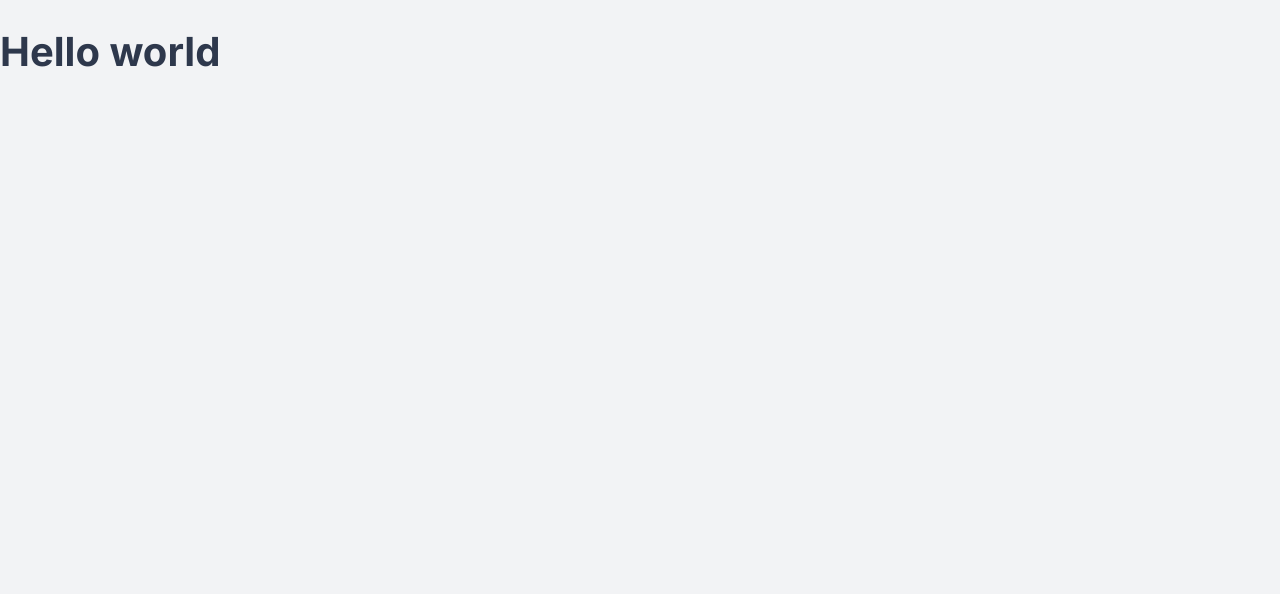
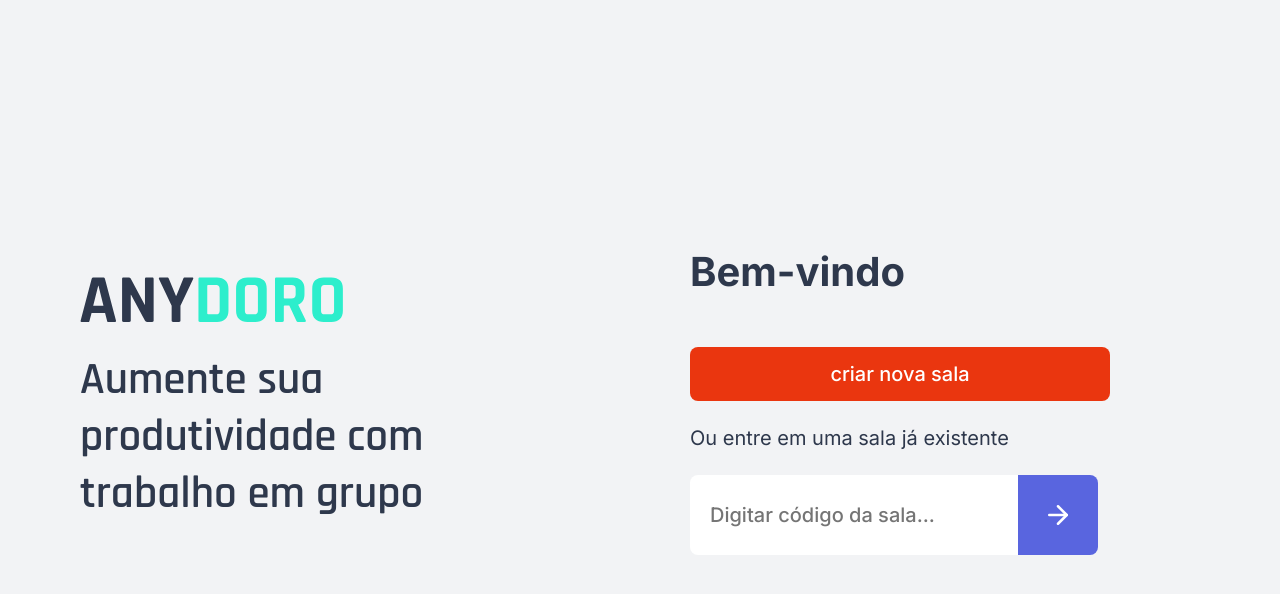
Before and after one commit to Ed-Games/anydoro, a Next.js app: page / in a window 1280 px wide. Shown: the top 594 px of the page. Built offline with nearby package versions, Linux system fonts and the light colour scheme.

Commit message:
update: home base layout

```diff
--- /dev/null
+++ b/src/pages/index.module.scss
@@ -0,0 +1,70 @@
+.container {
+  display: flex;
+  align-items: center;
+  justify-content: center;
+  padding: 60px 30px;
+  width: 100vw;
+  height: 100vh;
+}
+
+.presentation {
+  display: flex;
+  flex-direction: column;
+  align-items: flex-start;
+  justify-content: center;
+  position: relative;
+  min-width: 50%;
+  flex: 1;
+  gap: 30px;
+  padding: 50px;
+
+  span {
+    font-family: "Rajdhani";
+    font-weight: 600;
+    font-size: 45px;
+    line-height: 57px;
+  }
+
+  .backgroundImage{
+    position: absolute;
+    width: 100%;
+
+  }
+}
+
+.createRoom{
+  display: flex;
+  flex-direction: column;
+  min-width: 50%;
+  padding: 50px;
+
+  button, input{
+    margin-top: 25px;
+    margin-bottom: 25px;
+    max-width: 420px;
+  }
+
+  > button{
+    background: var(--red);
+  }
+
+  > div {
+    display: flex;
+    flex-direction: row;
+
+    input{
+      background: var(--white);
+      border-top-right-radius: 0;
+      border-bottom-right-radius: 0;
+    }
+
+    button{
+      width: 80px;
+      height: 80px;
+      border-top-left-radius: 0;
+      border-bottom-left-radius: 0;
+      background: var(--purple) ;
+    }
+  }
+
+}
--- a/src/pages/index.tsx
+++ b/src/pages/index.tsx
@@ -1,8 +1,33 @@
 import type { NextPage } from 'next'
+import Image from 'next/image';
+import styles from './index.module.scss';
+import background from '../../assets/background.svg';
+import logo from '../../assets/logo.svg';
+import Head from 'next/head';
+import { FiArrowRight } from 'react-icons/fi'
 
 const Home: NextPage = () => {
   return (
-    <h1>Hello world</h1>
+    <div className={styles.container} >
+      <Head>
+        <title>Anydoro | Home</title>
+      </Head>
+      <aside className={styles.presentation}>
+        <Image src={logo} alt="anydoro-logo" />
+        <span>Aumente sua produtividade com trabalho em grupo</span>
+      </aside>
+      <main className={styles.createRoom} >
+        <h1>Bem-vindo</h1>
+        <button>criar nova sala</button>
+        <span>Ou entre em uma sala já existente</span>
+        <div>
+          <input placeholder='Digitar código da sala...' />
+          <button>
+            <FiArrowRight size={30} />
+          </button>
+        </div>
+      </main>
+    </div>
   )
 }
 
```
